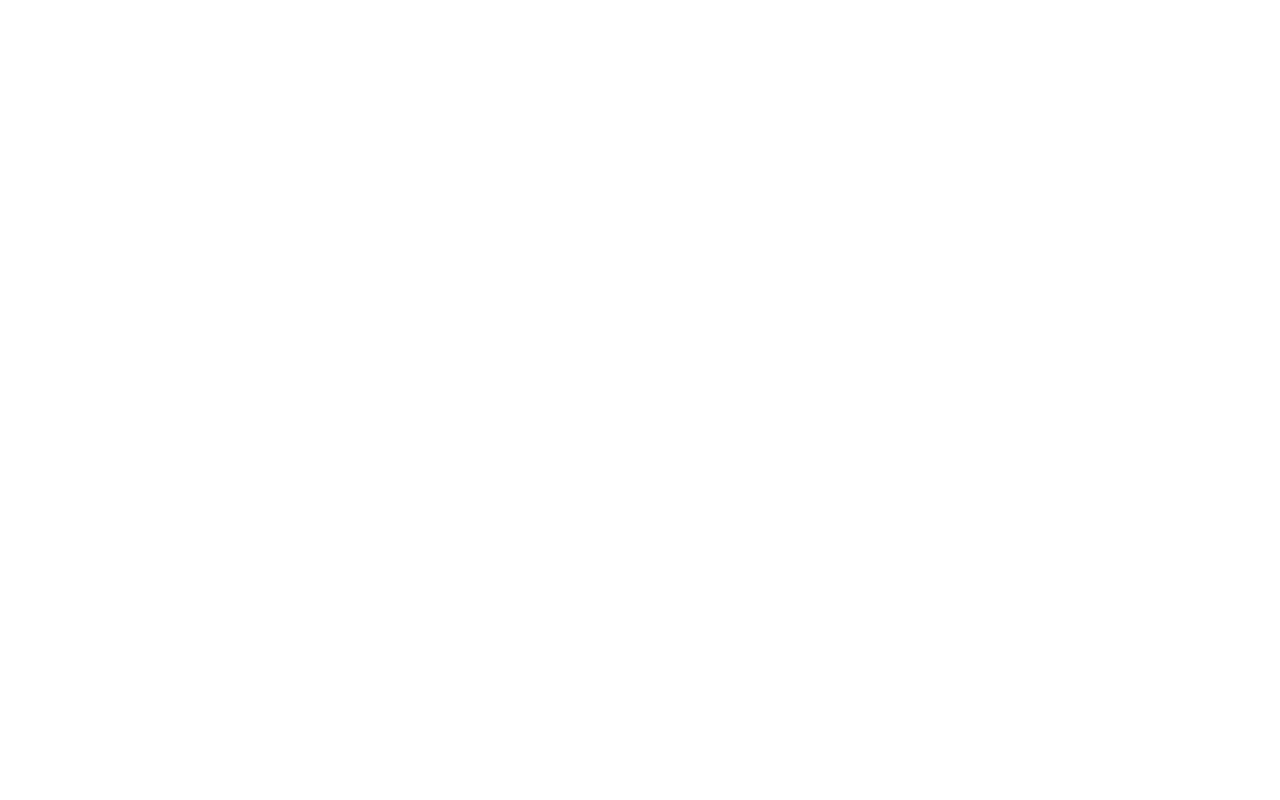
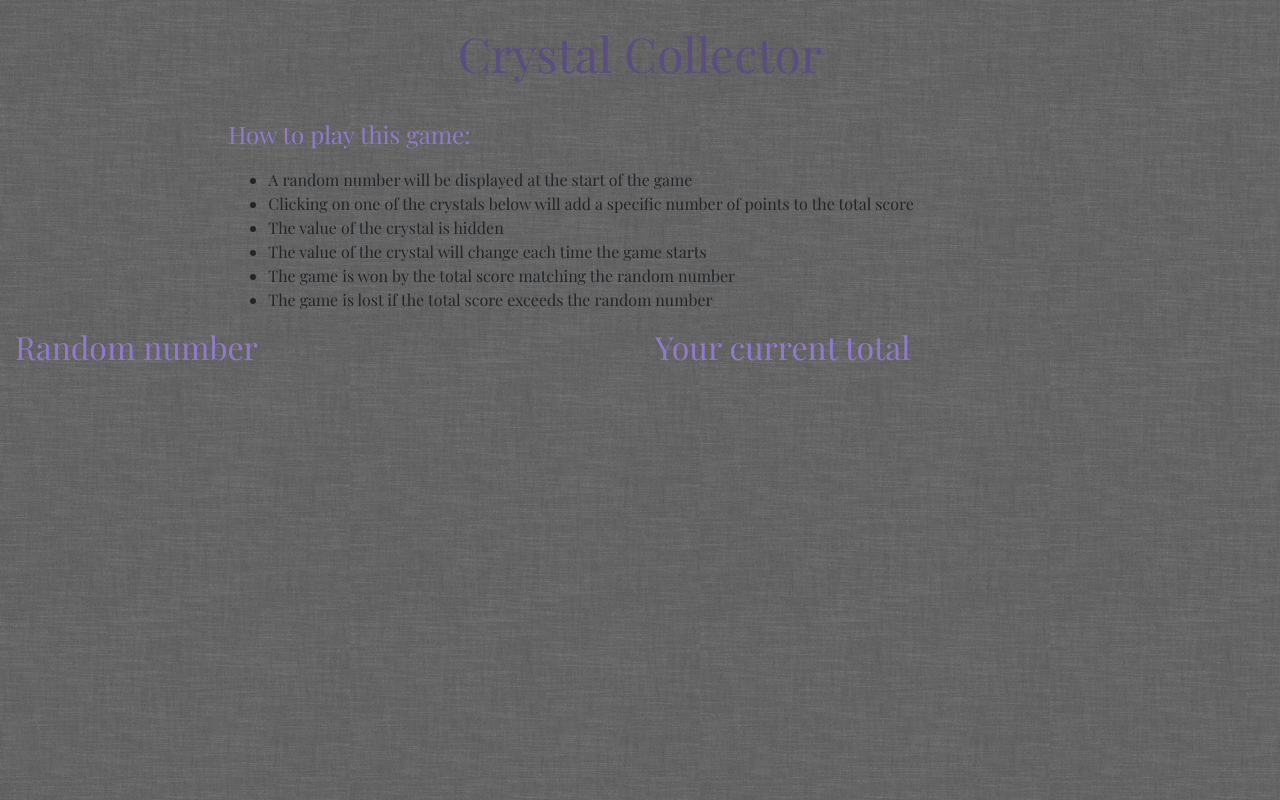
Before and after one commit to jmoundanos/unit-4-game, a plain HTML site: page index.html in a window 1280 px wide. Drawn offline with nearby package versions, Linux system fonts and the light colour scheme.

Commit message:
set basic grid structure for layout

```diff
--- a/assets/css/styles.css
+++ b/assets/css/styles.css
@@ -0,0 +1,20 @@
+body{
+    background-image: url("../images/grey_wash_wall.png");
+    font-family: 'Playfair Display', serif;
+}
+h1{
+    color: #5A4D80;
+    text-align: center;
+    padding: 25px;
+    font-size: 3rem;
+}
+h2{
+    color: #907ACC;
+}
+h3{
+    color: #B499FF;
+}
+p{
+    color: #907ACC;
+    font-size: 1.5rem;
+}
--- a/index.html
+++ b/index.html
@@ -4,10 +4,55 @@
     <meta charset="utf-8">
     <meta name="viewport" content="width=device-width, initial-scale=1, shrink-to-fit=no">
     <link rel="stylesheet" href="https://stackpath.bootstrapcdn.com/bootstrap/4.3.1/css/bootstrap.min.css" integrity="sha384-ggOyR0iXCbMQv3Xipma34MD+dH/1fQ784/j6cY/iJTQUOhcWr7x9JvoRxT2MZw1T" crossorigin="anonymous">
-
+    <link rel="stylesheet" href="assets/css/styles.css">
+    <link href="https://fonts.googleapis.com/css?family=Playfair+Display&display=swap" rel="stylesheet">
     <title>Crystal Collector Game</title>
   </head>
   <body>
+    <div class="container-fluid">
+      <div class="row">
+        <div class="col-12">
+          <h1>Crystal Collector</h1>
+        </div>
+      </div>
+      <div class="row">
+        <div class="col-2"></div>
+        <div class="col-8">
+          <p>How to play this game:</p>
+          <ul>
+            <li>A random number will be displayed at the start of the game</li>
+            <li>Clicking on one of the crystals below will add a specific number of points to the total score</li>
+            <li>The value of the crystal is hidden</li>
+            <li>The value of the crystal will change each time the game starts</li>
+            <li>The game is won by the total score matching the random number</li>
+            <li>The game is lost if the total score exceeds the random number</li>
+          </ul>
+        </div>
+        <div class="col-2"></div>
+      </div>
+      <div class="row">
+        <div class="col-6">
+          <h2>Random number</h2>
+          <h3 id="randomNumber"></h3>
+        </div>
+        <div class="col-6">
+          <h2>Your current total</h2>
+          <h3 id="currentTotal"></h3>
+        </div>
+      </div>
+      <div class="row">
+        <div class="col-3" id="redCrystal"></div>
+        <div class="col-3" id="blueCrystal"></div>
+        <div class="col-3" id="yellowCrystal"></div>
+        <div class="col-3" id="greenCrystal"></div>
+      </div>
+      <div class="row">
+        <div class="col-4">
+          <p id="wins"></p>
+          <p id="losses"></p>
+        </div>
+      </div>
+    </div>
 
 
 
```
Also changed, not shown: assets/images/grey_wash_wall.png (added).
